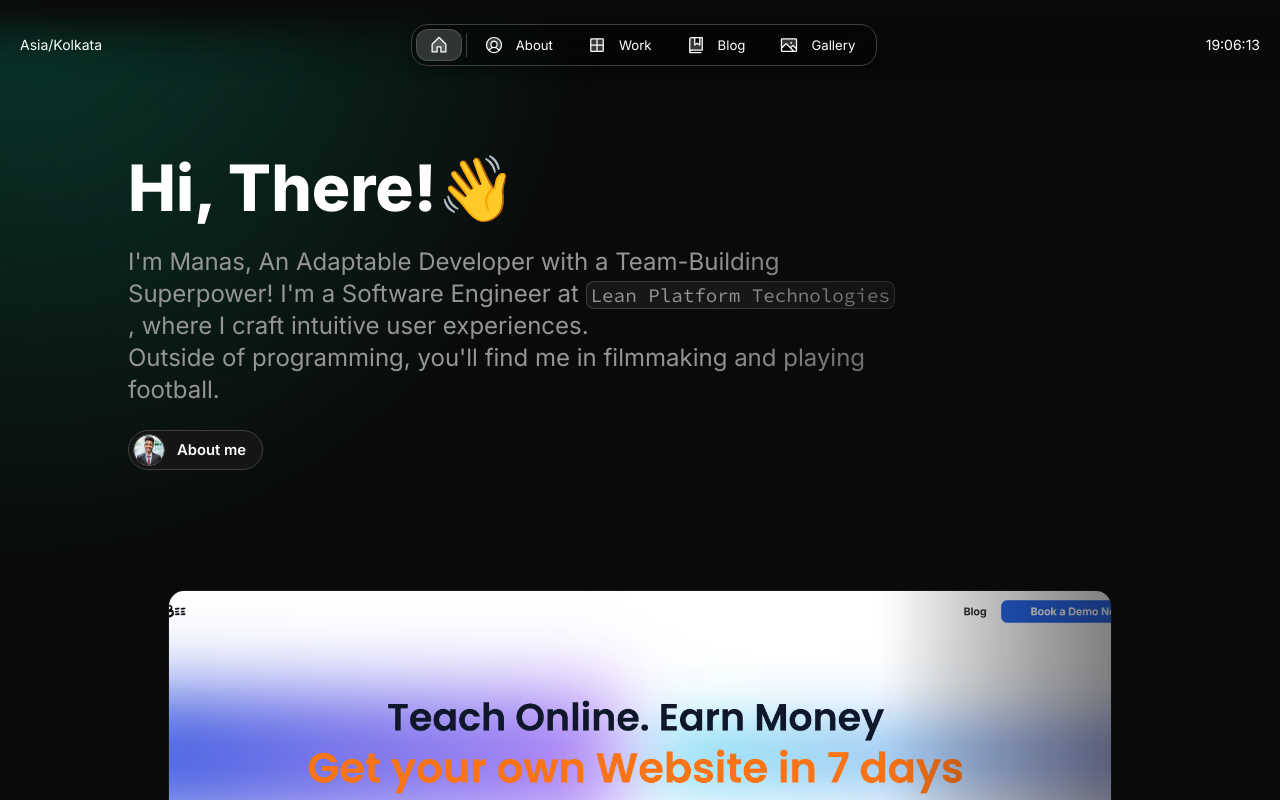
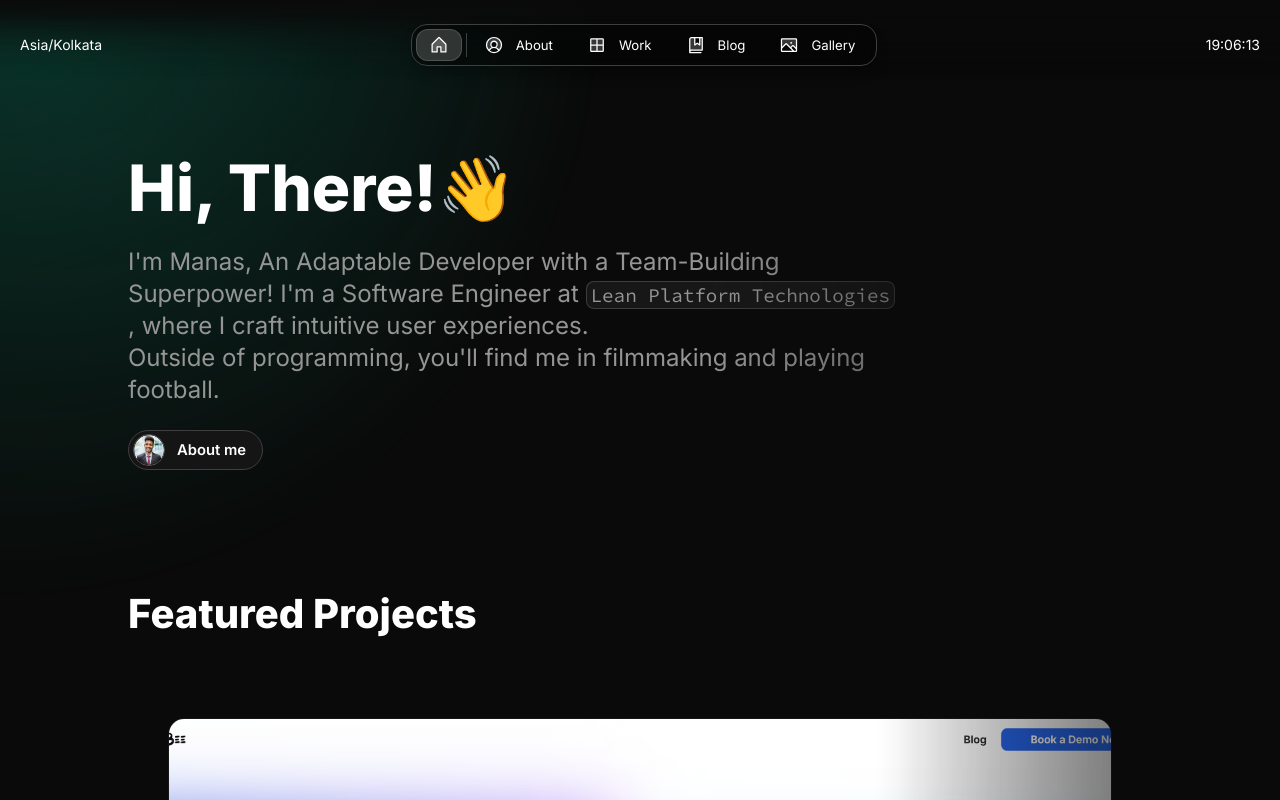
Before and after one commit to codewithmanas/manas-magic-portfolio, a Next.js app: page / in a window 1280 px wide. Shown: the top 800 px of the page. Built offline with nearby package versions, Linux system fonts and the light colour scheme.

Commit message:
add resume

```diff
--- a/src/app/page.tsx
+++ b/src/app/page.tsx
@@ -98,8 +98,15 @@ export default function Home() {
         </Column>
       </Column>
 
+      <RevealFx translateY="0" fillWidth horizontal="start">
+            <Heading wrap="balance" variant="display-strong-s">
+              {"Featured Projects"}
+            </Heading>
+      </RevealFx>
+
       <RevealFx translateY="16" delay={0.6}>
         <Projects range={[1, 1]} />
+        {/* <Projects range={[0, 1]} /> */}
       </RevealFx>
 
       {/* {routes["/blog"] && (
```
Also changed, not shown: 1 other file (tests, documents, lock files or other folders).
